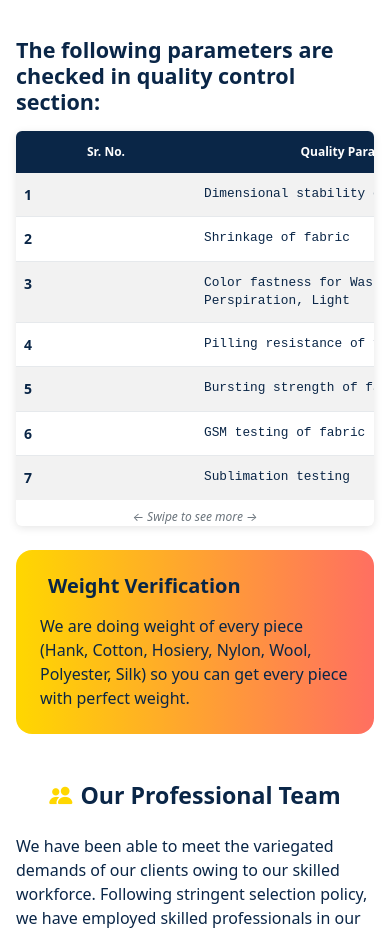
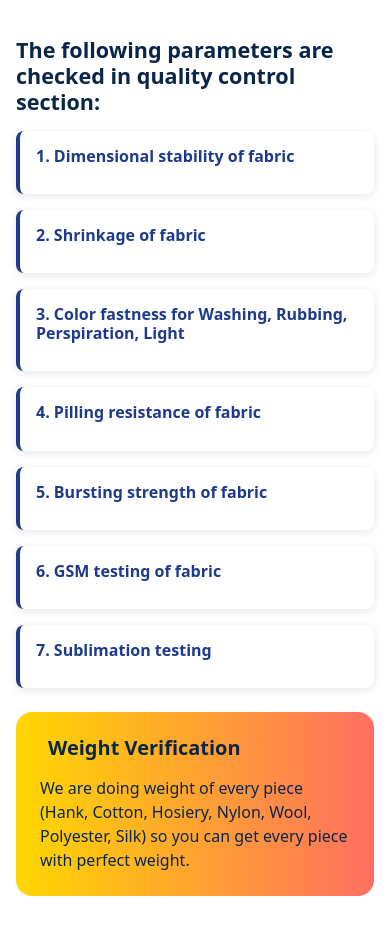
Before and after one commit to sktex85/sktex.co.in, a plain HTML site: page quality.html in a window 390 px wide. Shown: the part 1420-2351 px from the top of the page. Drawn offline with nearby package versions, Linux system fonts and the light colour scheme.

Commit message:
Add files via upload

```diff
--- a/quality.html
+++ b/quality.html
@@ -138,11 +138,12 @@
 
                             <h4 class="fw-bold text-navy mb-3">The following parameters are checked in quality control
                                 section:</h4>
-                            <div class="table-responsive mb-4">
+                            <div class="mb-4 mobile-card-view">
+                                <div class="table-responsive">
                                     <table class="table table-striped table-hover">
                                         <thead class="bg-gradient-gold-coral">
                                             <tr>
-                                            <th class="text-navy fw-bold">Sr. No.</th>
+                                                <th class="text-navy fw-bold" style="width: 15%;">Sr. No.</th>
                                                 <th class="text-navy fw-bold">Quality Parameter</th>
                                             </tr>
                                         </thead>
@@ -178,6 +179,31 @@
                                             </tr>
                                         </tbody>
                                     </table>
+                                </div>
+                                <!-- Mobile Card View -->
+                                <div class="table-cards">
+                                    <div class="table-card">
+                                        <h5>1. Dimensional stability of fabric</h5>
+                                    </div>
+                                    <div class="table-card">
+                                        <h5>2. Shrinkage of fabric</h5>
+                                    </div>
+                                    <div class="table-card">
+                                        <h5>3. Color fastness for Washing, Rubbing, Perspiration, Light</h5>
+                                    </div>
+                                    <div class="table-card">
+                                        <h5>4. Pilling resistance of fabric</h5>
+                                    </div>
+                                    <div class="table-card">
+                                        <h5>5. Bursting strength of fabric</h5>
+                                    </div>
+                                    <div class="table-card">
+                                        <h5>6. GSM testing of fabric</h5>
+                                    </div>
+                                    <div class="table-card">
+                                        <h5>7. Sublimation testing</h5>
+                                    </div>
+                                </div>
                             </div>
 
                             <div class="p-4 bg-gradient-gold-coral rounded-4">
```
Also changed, not shown: index.html (+12 -5 lines), assets/gallery/ISO-Certificate-of-SKEnterprise.webp, assets/img/ISO-Certificate-of-SKEnterprise.png. Lines whose indentation alone changed are shown as unchanged.
